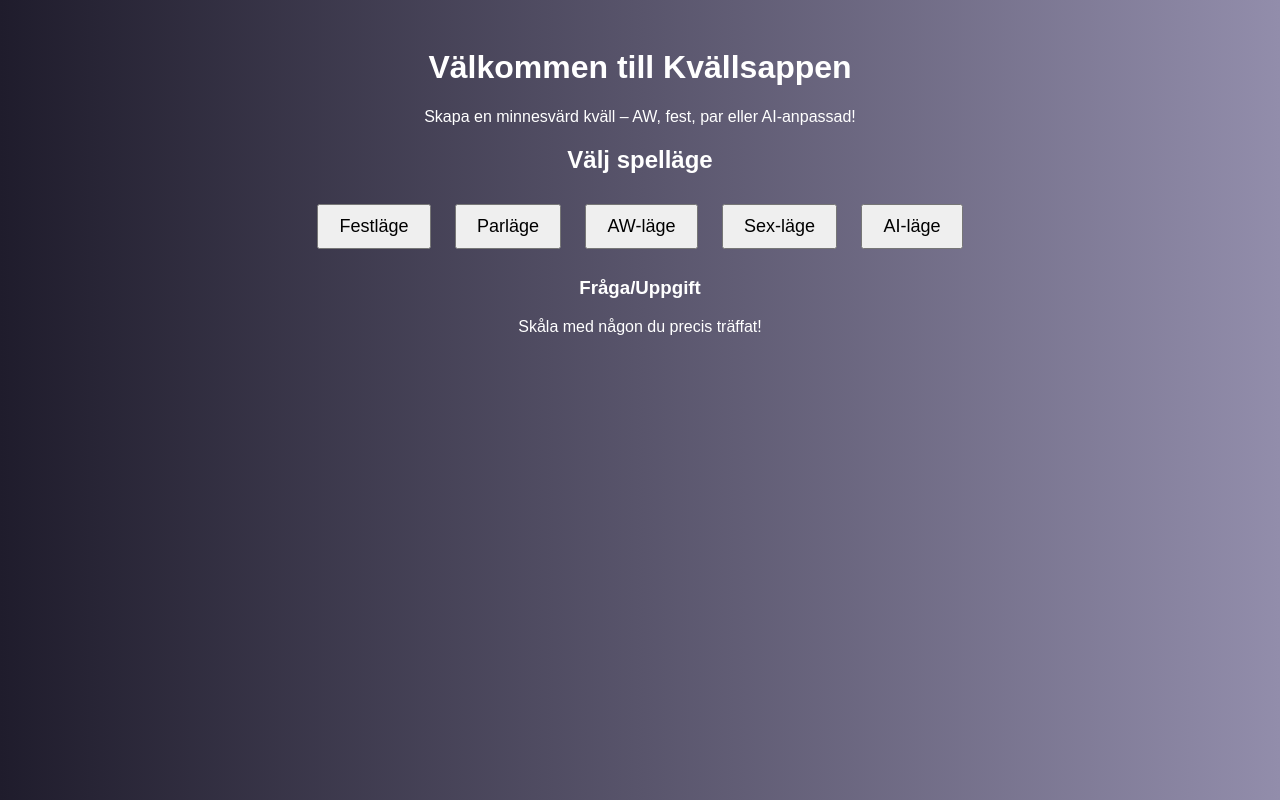
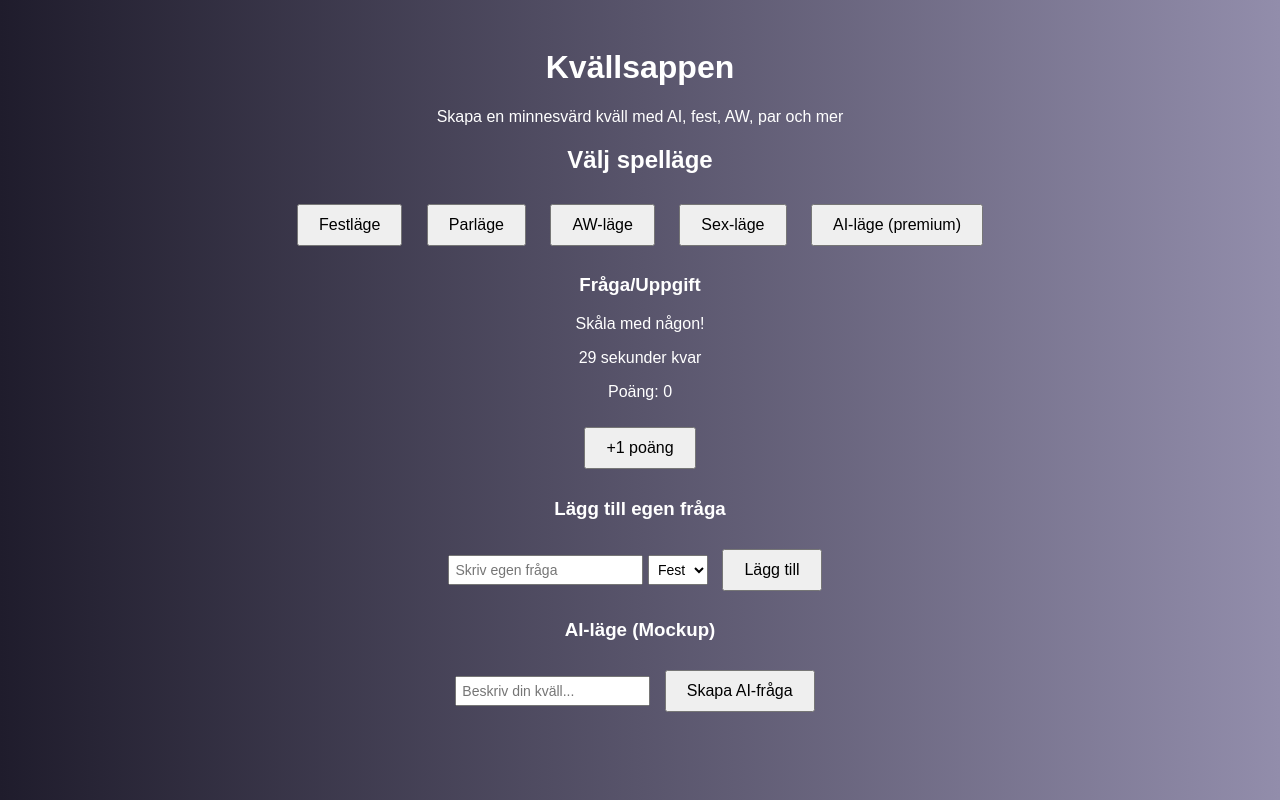
Before and after one commit to kvallsappen/Kv-llsappen, a plain HTML site: page index.html in a window 1280 px wide. Both pictures are taken after a click on the button "Festläge". Drawn offline with Linux system fonts and the light colour scheme.

Commit message:
Add files via upload

```diff
--- a/index.html
+++ b/index.html
@@ -3,15 +3,15 @@
 <html lang="sv">
 <head>
   <meta charset="UTF-8" />
-  <meta name="viewport" content="width=device-width, initial-scale=1.0"/>
   <title>Kvällsappen</title>
-  <link rel="stylesheet" href="style.css">
+  <link rel="stylesheet" href="style.css" />
 </head>
 <body>
   <header>
-    <h1>Välkommen till Kvällsappen</h1>
-    <p>Skapa en minnesvärd kväll – AW, fest, par eller AI-anpassad!</p>
+    <h1>Kvällsappen</h1>
+    <p>Skapa en minnesvärd kväll med AI, fest, AW, par och mer</p>
   </header>
+
   <main>
     <section id="game-modes">
       <h2>Välj spelläge</h2>
@@ -19,13 +19,38 @@
       <button onclick="selectMode('par')">Parläge</button>
       <button onclick="selectMode('aw')">AW-läge</button>
       <button onclick="selectMode('sex')">Sex-läge</button>
-      <button onclick="selectMode('ai')">AI-läge</button>
+      <button onclick="selectMode('ai')">AI-läge (premium)</button>
     </section>
+
     <section id="output">
       <h3>Fråga/Uppgift</h3>
       <p id="question">Välj ett läge för att börja.</p>
+      <p id="timer"></p>
+      <p id="score">Poäng: 0</p>
+      <button onclick="addPoints(1)">+1 poäng</button>
+    </section>
+
+    <section id="custom">
+      <h3>Lägg till egen fråga</h3>
+      <form onsubmit="addCustomQuestion(event)">
+        <input type="text" id="customQuestion" placeholder="Skriv egen fråga" required />
+        <select id="customMode">
+          <option value="fest">Fest</option>
+          <option value="par">Par</option>
+          <option value="aw">AW</option>
+          <option value="sex">Sex</option>
+        </select>
+        <button type="submit">Lägg till</button>
+      </form>
+    </section>
+
+    <section id="ai-mode">
+      <h3>AI-läge (Mockup)</h3>
+      <input type="text" id="aiPrompt" placeholder="Beskriv din kväll..." />
+      <button onclick="generateAIQuestion()">Skapa AI-fråga</button>
     </section>
   </main>
+
   <script src="script.js"></script>
 </body>
 </html>
--- a/script.js
+++ b/script.js
@@ -1,14 +1,54 @@
 
 const questions = {
-  fest: ["Skåla med någon du precis träffat!", "Gör en dansrutin med två andra!"],
+  fest: ["Skåla med någon!", "Dansrutin med 2 andra!"],
   par: ["Vad är det pinsammaste ni gjort ihop?", "Ge din partner en komplimang!"],
-  aw: ["Berätta något du aldrig sagt på jobbet.", "Imitera din chef i 10 sekunder!"],
-  sex: ["Berätta om din första kyss.", "Välj en annan spelare och gör en sexig blick."],
-  ai: ["Beskriv din drömkväll så skapas frågor..."]
+  aw: ["Berätta något du aldrig sagt på jobbet.", "Imitera din chef!"],
+  sex: ["Vad var din första kyss?", "Gör en sexig blick till någon här."],
+  ai: []
 };
 
 function selectMode(mode) {
   const qList = questions[mode];
   const question = qList[Math.floor(Math.random() * qList.length)];
   document.getElementById("question").textContent = question;
+  startTimer(30);
 }
+
+let timer;
+function startTimer(seconds) {
+  clearInterval(timer);
+  let timeLeft = seconds;
+  const display = document.getElementById("timer");
+  timer = setInterval(() => {
+    if (timeLeft <= 0) {
+      clearInterval(timer);
+      display.textContent = "Tidens slut!";
+    } else {
+      display.textContent = `${timeLeft--} sekunder kvar`;
+    }
+  }, 1000);
+}
+
+let points = 0;
+function addPoints(p) {
+  points += p;
+  document.getElementById("score").textContent = `Poäng: ${points}`;
+}
+
+function addCustomQuestion(e) {
+  e.preventDefault();
+  const question = document.getElementById("customQuestion").value;
+  const mode = document.getElementById("customMode").value;
+  if (!questions[mode]) questions[mode] = [];
+  questions[mode].push(question);
+  alert("Fråga tillagd!");
+  e.target.reset();
+}
+
+function generateAIQuestion() {
+  const prompt = document.getElementById("aiPrompt").value;
+  if (!prompt.trim()) return alert("Skriv in din kvällsbeskrivning!");
+  const aiQuestion = "AI-genererad fråga baserat på: " + prompt;
+  questions.ai.push(aiQuestion);
+  document.getElementById("question").textContent = aiQuestion;
+}
--- a/style.css
+++ b/style.css
@@ -9,5 +9,9 @@ body {
 button {
   margin: 10px;
   padding: 10px 20px;
-  font-size: 18px;
+  font-size: 16px;
 }
+input, select {
+  padding: 5px;
+  font-size: 14px;
+}
```
